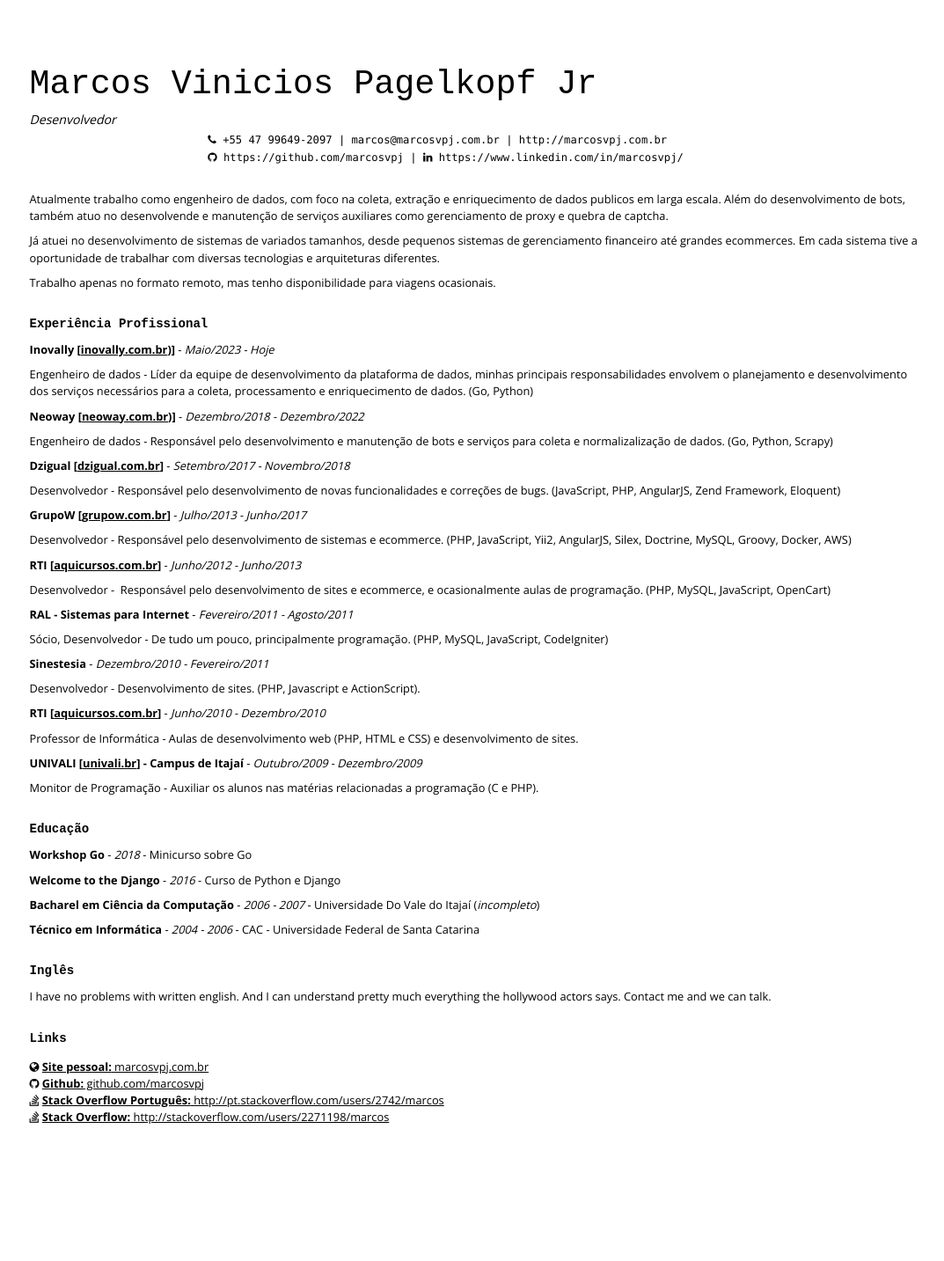
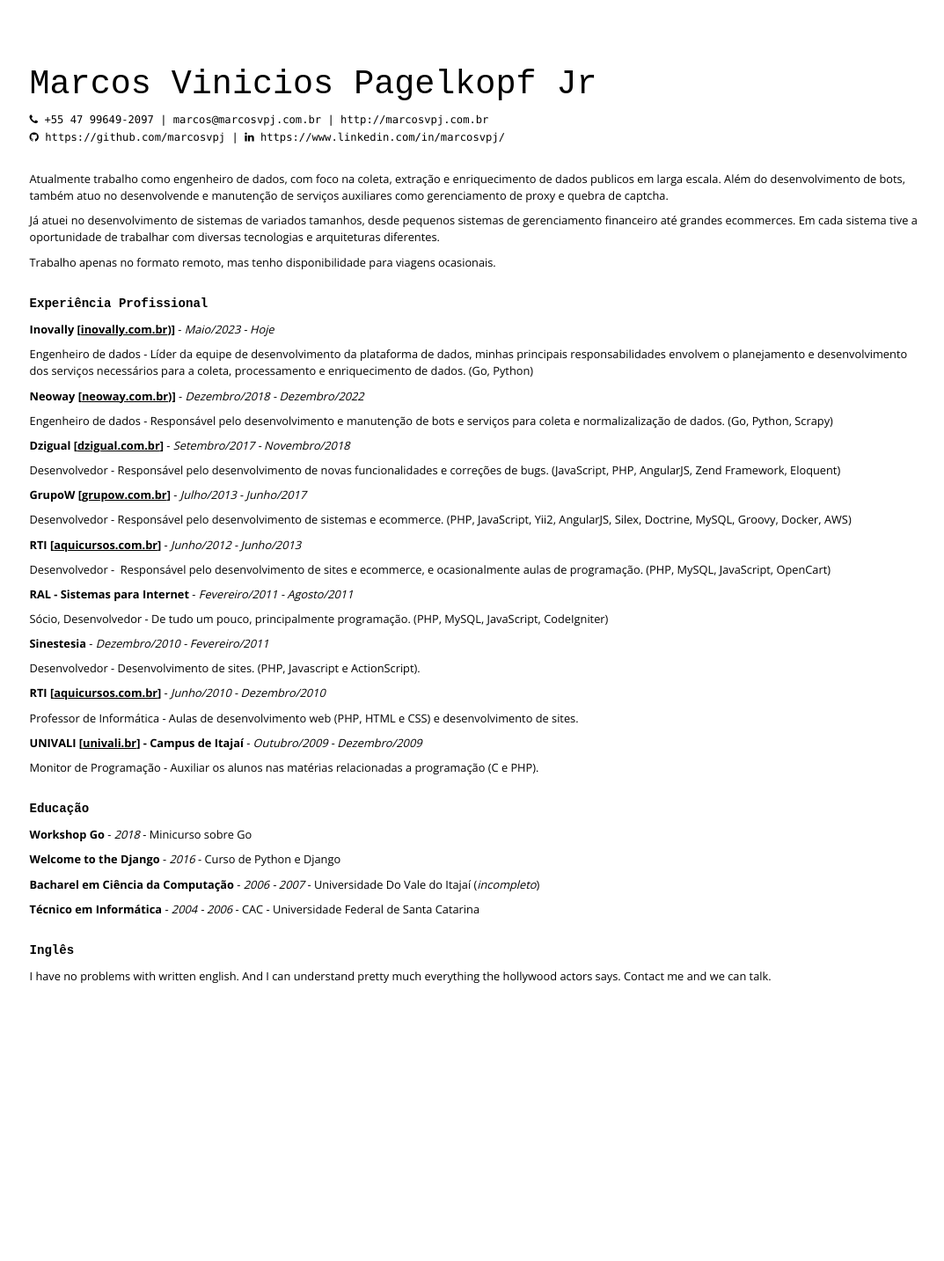
Before and after one commit to marcosvpj/marcosvpj.github.io, a Jekyll site: the page built from cv.md, in a window 1280 px wide. Shown: the whole page at 88% size, without its empty margins (106-1179 px from the left). Built offline with Jekyll 4.4.1, drawn with Linux system fonts in a browser that asks for light colours; nearby versions of some CDN libraries; after the commit the page ends 1235 px from its top, so only the background shows below that.

Commit message:
simplify cv

```diff
--- a/cv.md
+++ b/cv.md
@@ -3,7 +3,6 @@ layout: cv
 title: Marcos Vinicios Pagelkopf Junior - Curriculum Vitae
 ---
 # Marcos Vinicios Pagelkopf Jr
-Desenvolvedor
 
 <div id="webaddress">
 <i class="fa fa-phone"></i> <a href="tel:+554796492097">+55 47 99649-2097</a>
@@ -82,13 +81,6 @@ I have no problems with written english. And I can understand pretty much everyt
 Contact me and we can talk.
 
 
-## Links
-
-* <i class="fa fa-globe"></i> <a href="http://marcosvpj.com.br"><strong>Site pessoal:</strong> marcosvpj.com.br</a><br />
-* <i class="fa fa-github"></i> <a href="http://github.com/marcosvpj"><strong>Github:</strong> github.com/marcosvpj</a><br />
-* <i class="fa fa-stack-overflow"></i> <a href="http://pt.stackoverflow.com/users/2742/marcos"><strong>Stack Overflow Português:</strong> http://pt.stackoverflow.com/users/2742/marcos</a>
-* <i class="fa fa-stack-overflow"></i> <a href="http://stackoverflow.com/users/2271198/marcos"><strong>Stack Overflow:</strong> http://stackoverflow.com/users/2271198/marcos</a>
-* <br><br>
 
 <!-- ## Refeencias
 
--- a/media/cv-print.css
+++ b/media/cv-print.css
@@ -158,7 +158,7 @@ a:hover {
 }
 
 #webaddress {
-	margin-top: 0em;
+	margin-top: 1em;
 	position: relative;
 	font-family: Menlo,monospace,sans-serif;
 	font-size: 95%;
--- a/media/cv-screen.css
+++ b/media/cv-screen.css
@@ -157,9 +157,8 @@ a:hover {
 }
 
 #webaddress {
-	margin-top: 0em;
+	margin-top: 1em;
 	position: relative;
-	margin-left: 20%;
 	font-family: Menlo,monospace,sans-serif;
 	font-size: 95%;
 }
```
Also changed, not shown: img/avatar-.jpg (deleted), img/avatar.jpg, 1 other file.
